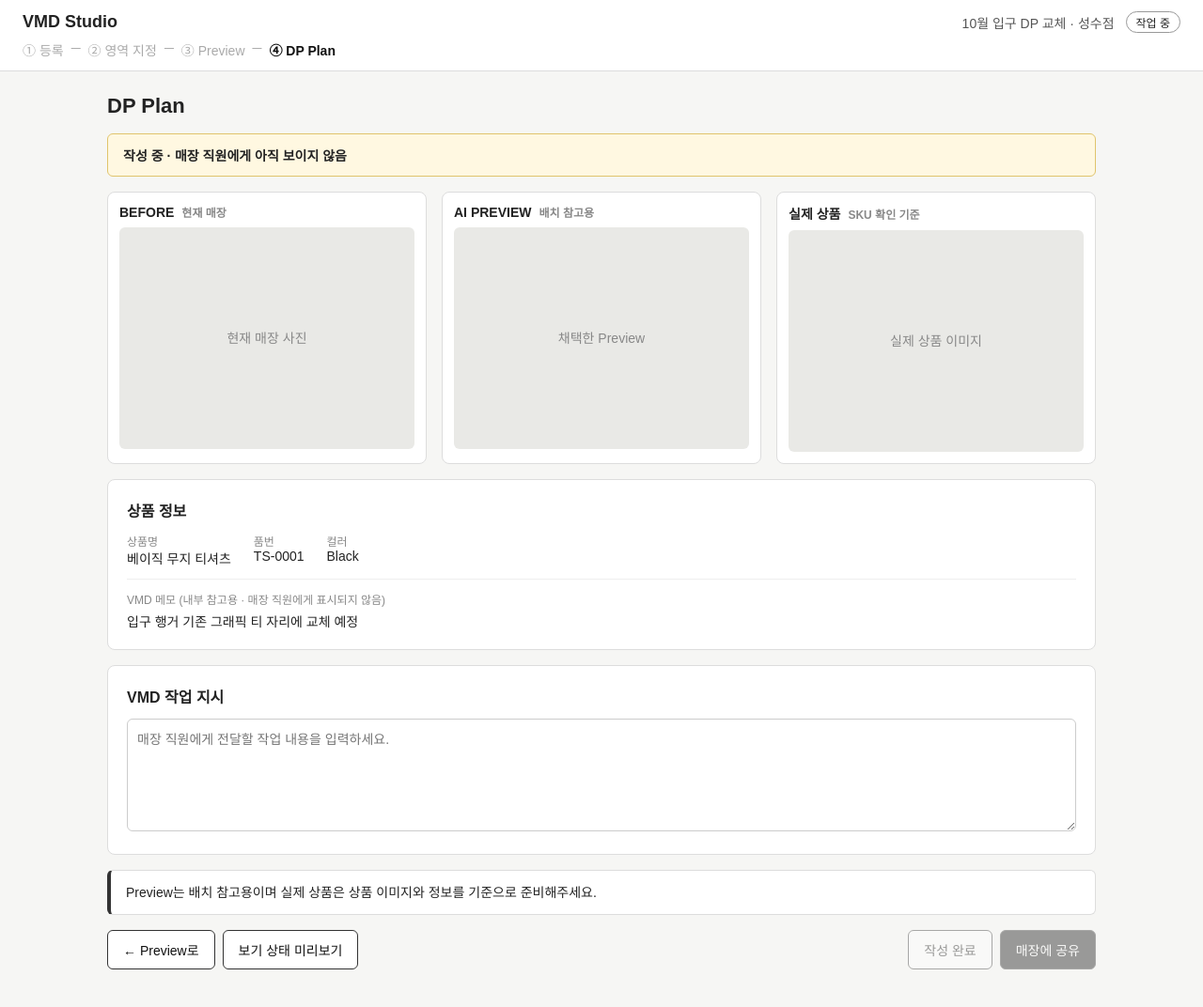
After one commit to woosik980201/vmd-studio, a Spring Boot app: page /plan.html in a window 1280 px wide. The commit adds this page. Shown: the whole page at 94% size. Run offline with Spring Boot 4, Linux system fonts and the light colour scheme.

Commit message:
"fix: DP Plan 상태 안내 문구를 작업 상태와 일치시키고 Store Setup 메모 표시 수정"

```diff
--- a/src/main/resources/static/css/style.css
+++ b/src/main/resources/static/css/style.css
@@ -415,3 +415,71 @@ h1 {
 .info-inline dd {
     margin: 0;
 }
+
+/* ---------- hidden 속성 보장 ---------- */
+/* display: flex 등을 지정한 클래스가 hidden보다 우선되는 문제를 막는다 */
+[hidden] {
+    display: none !important;
+}
+
+/* ---------- DP Plan ---------- */
+.state-banner {
+    padding: 12px 16px;
+    border-radius: 6px;
+    font-size: 14px;
+    font-weight: 700;
+}
+
+.state-banner.is-editing {
+    border: 1px solid #e0c46c;
+    background: #fff8e1;
+}
+
+.state-banner.is-viewing {
+    border: 1px solid #5f9e6e;
+    background: #e7f4ea;
+}
+
+.memo-row {
+    margin-top: 12px;
+    padding-top: 12px;
+    border-top: 1px solid #eee;
+}
+
+.memo-text {
+    margin: 4px 0 0;
+    font-size: 14px;
+    white-space: pre-wrap;
+}
+
+.instruction-input {
+    width: 100%;
+    min-height: 120px;
+    padding: 10px;
+    border: 1px solid #ccc;
+    border-radius: 6px;
+    font-family: inherit;
+    font-size: 14px;
+}
+
+.instruction-text {
+    padding: 12px;
+    border-radius: 6px;
+    background: #fafafa;
+    font-size: 14px;
+    line-height: 1.6;
+    white-space: pre-wrap;
+}
+
+/* Prototype 전용: 보기 상태 미리보기 중임을 알리는 띠 */
+.prototype-bar {
+    display: flex;
+    justify-content: space-between;
+    align-items: center;
+    padding: 10px 16px;
+    border: 1px dashed #999;
+    border-radius: 6px;
+    background: #fff;
+    color: #555;
+    font-size: 13px;
+}
--- /dev/null
+++ b/src/main/resources/static/js/plan.js
@@ -0,0 +1,142 @@
+// DP Plan 화면 동작
+// 한 화면을 두 상태로 사용한다 (Wireframe v0.2)
+//   - VMD 작성 상태: 작업 지시 작성·수정, [작성 완료], [매장에 공유]
+//   - 매장 직원 보기 상태: 확인만 가능. 단계 표시·상태 배지·VMD 메모·버튼 숨김
+//
+// [임시] Week 1에는 서버가 없어서 상태 전환을 이 파일 안에서 처리한다. (새로고침하면 처음 상태로 돌아감)
+// API 단계에서는 상태 판단을 Backend(TaskService)로 옮기고, 이 파일은 받은 결과를 render()로 그리기만 한다.
+
+const taskId = getQueryParam('taskId') || 1;
+const task = findSampleTask(taskId);
+
+// ----- 화면 요소 -----
+const prototypeBar = document.getElementById('prototype-bar');
+const stateBanner = document.getElementById('state-banner');
+const memoRow = document.getElementById('memo-row');
+const instructionInput = document.getElementById('instruction-input');
+const instructionText = document.getElementById('instruction-text');
+const actionBar = document.getElementById('action-bar');
+const completeButton = document.getElementById('complete-button');
+const shareButton = document.getElementById('share-button');
+
+// ----- 화면 상태 -----
+// status      : 작업 상태 (IN_PROGRESS / REVIEWED / SHARED)
+// instruction : VMD 작업 지시 (VMD 메모와 별개)
+const state = {
+    status: task.status,
+    instruction: task.plan.instruction
+};
+
+// 주소에 mode=view가 있으면 보기 상태로 연다 (Dashboard에서 공유 완료 작업을 열 때)
+const openedAsViewMode = getQueryParam('mode') === 'view';
+
+// [Prototype 전용] 보기 상태 미리보기 중인지
+let isPreviewingViewMode = false;
+
+// 보기 상태 조건: 공유 완료 / 주소에 mode=view / 미리보기 중
+function isViewMode() {
+    return state.status === 'SHARED' || openedAsViewMode || isPreviewingViewMode;
+}
+
+// ----- 바뀌지 않는 정보는 처음에 한 번만 채운다 -----
+document.getElementById('plan-product-name').textContent = task.product.name;
+document.getElementById('plan-product-code').textContent = task.product.code;
+document.getElementById('plan-product-color').textContent = task.product.color || '-';
+document.getElementById('vmd-memo').textContent = task.product.memo || '-';
+document.getElementById('back-to-preview-link').href = `/preview.html?taskId=${taskId}`;
+instructionInput.value = state.instruction;
+
+// ----- 화면 그리기: state 값만 보고 화면 전체를 맞춘다 -----
+function render() {
+    const viewMode = isViewMode();
+
+    // 상단: 보기 상태에서는 단계 표시와 상태 배지를 숨긴다
+    if (viewMode) {
+        renderHeader({ taskName: task.name, storeName: task.storeName });
+    } else {
+        renderHeader({
+            taskName: task.name,
+            storeName: task.storeName,
+            status: state.status,
+            currentStep: 'PLAN'
+        });
+    }
+
+
+    // 상태 안내 띠: 상단 배지와 같은 상태를 말하도록 작업 상태에 따라 문구를 바꾼다 (10/1 결정)
+    if (viewMode) {
+        stateBanner.textContent = '확정된 DP Plan · 확인 전용';
+    } else if (state.status === 'REVIEWED') {
+        stateBanner.textContent = '검토 완료 · 공유 전 (매장 직원에게 아직 보이지 않음)';
+    } else {
+        stateBanner.textContent = '작성 중 · 매장 직원에게 아직 보이지 않음';
+    }
+    stateBanner.className = viewMode ? 'state-banner is-viewing' : 'state-banner is-editing';
+
+    // 보기 상태에서 숨기거나 바꾸는 부분
+    memoRow.hidden = viewMode;
+    instructionInput.hidden = viewMode;
+    instructionText.hidden = !viewMode;
+    instructionText.textContent = state.instruction.trim() !== ''
+        ? state.instruction
+        : '(작성된 작업 지시가 없습니다)';
+    actionBar.hidden = viewMode;
+    prototypeBar.hidden = !isPreviewingViewMode;
+
+    // [작성 완료]: 작업 중이고 작업 지시가 비어 있지 않을 때만
+    const canComplete = state.status === 'IN_PROGRESS' && state.instruction.trim() !== '';
+    completeButton.disabled = !canComplete;
+    completeButton.textContent = state.status === 'IN_PROGRESS' ? '작성 완료' : '작성 완료 ✓';
+
+    // [매장에 공유]: 검토 완료일 때만
+    shareButton.disabled = state.status !== 'REVIEWED';
+}
+
+// ----- 사용자 행동 -----
+
+// 입력하는 동안: [작성 완료] 활성 여부만 바로 반영한다
+instructionInput.addEventListener('input', () => {
+    state.instruction = instructionInput.value;
+    render();
+});
+
+// 입력 칸에서 커서가 빠져나갈 때(내용이 바뀐 경우만) = 저장 시점 (blur 저장, Prototype 임시 방식)
+// 검토 완료 상태에서 작업 지시를 고치면 작업 중으로 되돌린다 (Wireframe v0.2 결정)
+instructionInput.addEventListener('change', () => {
+    // [임시] API 단계: PUT /api/tasks/{id}/plan/instruction → Backend가 상태를 판단
+    if (state.status === 'REVIEWED') {
+        state.status = 'IN_PROGRESS';
+    }
+    render();
+});
+
+completeButton.addEventListener('click', () => {
+    // [임시] API 단계: POST /api/tasks/{id}/plan/complete
+    // 버튼이 비활성이어도 조건을 한 번 더 확인한다 (서버도 같은 방식으로 다시 검사할 예정)
+    if (state.status === 'IN_PROGRESS' && state.instruction.trim() !== '') {
+        state.status = 'REVIEWED';
+        render();
+    }
+});
+
+shareButton.addEventListener('click', () => {
+    // [임시] API 단계: POST /api/tasks/{id}/plan/share
+    if (state.status === 'REVIEWED') {
+        state.status = 'SHARED';
+        isPreviewingViewMode = false;
+        render(); // 공유 완료 → 보기 상태로 바뀐다. 이후 수정 불가 (MVP 결정)
+    }
+});
+
+// [Prototype 전용] 보기 상태 미리보기 켜기 / 끄기
+document.getElementById('view-preview-button').addEventListener('click', () => {
+    isPreviewingViewMode = true;
+    render();
+});
+
+document.getElementById('back-to-edit-button').addEventListener('click', () => {
+    isPreviewingViewMode = false;
+    render();
+});
+
+render();
--- a/src/main/resources/static/js/sample-data.js
+++ b/src/main/resources/static/js/sample-data.js
@@ -1,21 +1,27 @@
 // Week 1 예시 데이터: 서버(API)가 생기기 전까지 화면 확인용으로만 사용한다.
 // API를 연결하면 이 파일은 삭제하고, 각 화면이 서버에서 데이터를 받아온다.
+//
+// product.memo     : VMD 메모 (Store Setup, 내부 참고용)
+// plan.instruction : VMD 작업 지시 (DP Plan, 매장 직원 전달용) — 두 데이터는 서로 별개
 
 const sampleTasks = [
     {
         id: 1, name: '10월 입구 DP 교체', storeName: '성수점',
         status: 'IN_PROGRESS', step: 'EDITOR', updatedAt: '10/01',
-        product: { name: '베이직 무지 티셔츠', code: 'TS-0001', color: 'Black' }
+        product: { name: '베이직 무지 티셔츠', code: 'TS-0001', color: 'Black', memo: '입구 행거 기존 그래픽 티 자리에 교체 예정' },
+        plan: { instruction: '' }
     },
     {
         id: 2, name: '신상 니트 배치', storeName: '더현대 서울',
         status: 'REVIEWED', step: 'PLAN', updatedAt: '09/30',
-        product: { name: '울 크루넥 니트', code: 'KN-0012', color: 'Ivory' }
+        product: { name: '울 크루넥 니트', code: 'KN-0012', color: 'Ivory', memo: '입고 수량 확인 필요' },
+        plan: { instruction: '입구 왼쪽 행거 두 번째 칸에 니트 3장을 걸어 주세요.' }
     },
     {
         id: 3, name: '가방 진열 변경', storeName: '홍대점',
         status: 'SHARED', step: 'PLAN', updatedAt: '09/28',
-        product: { name: '레더 토트백', code: 'BG-0105', color: 'Black' }
+        product: { name: '레더 토트백', code: 'BG-0105', color: 'Black', memo: '' },
+        plan: { instruction: '중앙 테이블 오른쪽에 토트백을 세워서 진열해 주세요.' }
     }
 ];
 
--- /dev/null
+++ b/src/main/resources/static/plan.html
@@ -0,0 +1,94 @@
+<!DOCTYPE html>
+<html lang="ko">
+<head>
+    <meta charset="UTF-8">
+    <meta name="viewport" content="width=device-width, initial-scale=1.0">
+    <title>VMD Studio · DP Plan</title>
+    <link rel="stylesheet" href="/css/style.css">
+</head>
+<body>
+<header id="app-header"></header>
+
+<main class="page">
+    <!-- [Prototype 전용] 보기 상태 미리보기 중일 때만 보인다 -->
+    <section class="prototype-bar" id="prototype-bar" hidden>
+        <span>Prototype · 매장 직원 보기 상태 미리보기 중</span>
+        <button type="button" class="btn" id="back-to-edit-button">작성 상태로 돌아가기</button>
+    </section>
+
+    <div class="page-title-row">
+        <h1>DP Plan</h1>
+    </div>
+
+    <!-- 상태 안내 띠: 작성 상태와 보기 상태에서 문구가 다르다 -->
+    <section class="state-banner" id="state-banner"></section>
+
+    <!-- 이미지 3칸 같은 크기 (Wireframe v0.2 결정) -->
+    <section class="image-grid cols-3">
+        <figure class="image-panel">
+            <figcaption>BEFORE <span class="hint">현재 매장</span></figcaption>
+            <div class="image-placeholder"><span>현재 매장 사진</span></div>
+        </figure>
+        <figure class="image-panel">
+            <figcaption>AI PREVIEW <span class="hint">배치 참고용</span></figcaption>
+            <div class="image-placeholder"><span>채택한 Preview</span></div>
+        </figure>
+        <figure class="image-panel">
+            <figcaption>실제 상품 <span class="hint">SKU 확인 기준</span></figcaption>
+            <div class="image-placeholder"><span>실제 상품 이미지</span></div>
+        </figure>
+    </section>
+
+    <!-- 상품 정보 (+ 작성 상태에서만 VMD 메모) -->
+    <section class="card">
+        <h2 class="section-title">상품 정보</h2>
+        <dl class="info-inline">
+            <div>
+                <dt>상품명</dt>
+                <dd id="plan-product-name"></dd>
+            </div>
+            <div>
+                <dt>품번</dt>
+                <dd id="plan-product-code"></dd>
+            </div>
+            <div>
+                <dt>컬러</dt>
+                <dd id="plan-product-color"></dd>
+            </div>
+        </dl>
+        <div class="memo-row" id="memo-row">
+            <span class="hint">VMD 메모 (내부 참고용 · 매장 직원에게 표시되지 않음)</span>
+            <p class="memo-text" id="vmd-memo"></p>
+        </div>
+    </section>
+
+    <!-- VMD 작업 지시: 작성 상태는 입력 칸, 보기 상태는 일반 글자 -->
+    <section class="card">
+        <h2 class="section-title">VMD 작업 지시</h2>
+        <textarea class="instruction-input" id="instruction-input"
+                  placeholder="매장 직원에게 전달할 작업 내용을 입력하세요."></textarea>
+        <div class="instruction-text" id="instruction-text" hidden></div>
+    </section>
+
+    <section class="notice">
+        Preview는 배치 참고용이며 실제 상품은 상품 이미지와 정보를 기준으로 준비해주세요.
+    </section>
+
+    <!-- 하단 행동 영역: 작성 상태에서만 보인다 -->
+    <section class="action-bar" id="action-bar">
+        <div class="button-group">
+            <a class="btn" id="back-to-preview-link" href="/preview.html">← Preview로</a>
+            <button type="button" class="btn" id="view-preview-button">보기 상태 미리보기</button>
+        </div>
+        <div class="button-group">
+            <button type="button" class="btn" id="complete-button" disabled>작성 완료</button>
+            <button type="button" class="btn btn-primary" id="share-button" disabled>매장에 공유</button>
+        </div>
+    </section>
+</main>
+
+<script src="/js/common.js"></script>
+<script src="/js/sample-data.js"></script>
+<script src="/js/plan.js"></script>
+</body>
+</html>
```
